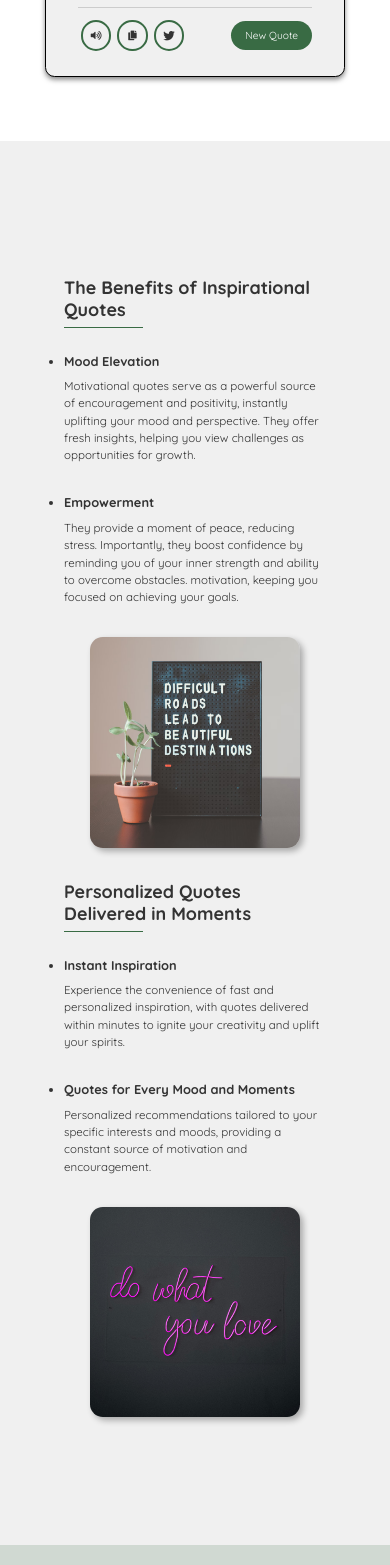
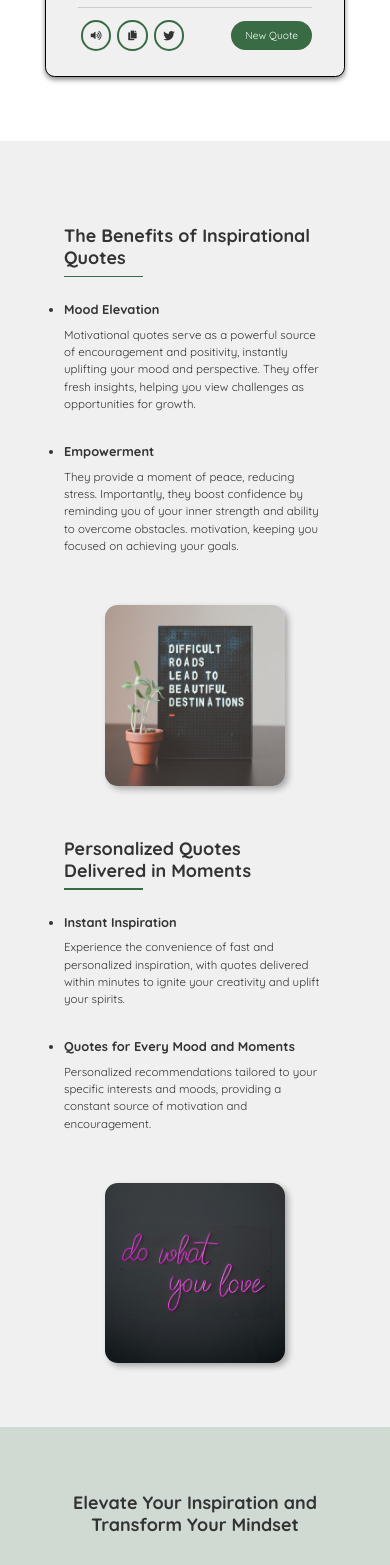
Before and after one commit to Israel1te/QuoteSynergy, a React (Create React App) app: page / in a window 390 px wide. Shown: the part 432-1997 px from the top of the page. Built offline with nearby package versions, Linux system fonts and the light colour scheme; no server answers; a web font is replaced by a local one.

Commit message:
Homepage finalized

```diff
--- a/src/Home.js
+++ b/src/Home.js
@@ -185,6 +185,8 @@ const Home = () => {
               <h3>Select Preference</h3>
               <p className="quote-text">
                 Fine-tune your experience by adjusting the tone of the quotes.
+                Whether you're seeking motivation, witty, or humor, our Quote
+                Generator allows you to personalize your preferences.
               </p>
             </div>
 
--- a/src/index.css
+++ b/src/index.css
@@ -310,12 +310,6 @@ button.loading {
   line-height: 1.5;
 }
 
-.section-2 {
-  padding-bottom: 10rem;
-}
-.section-1 {
-  padding-top: 8rem;
-}
 .benefits-section .grid-2 {
   text-align: left;
 }
--- a/src/queries.css
+++ b/src/queries.css
@@ -40,7 +40,6 @@ display: flex;
 
 
   .quote-card {
-max-width: 90rem;
     padding: 3rem;
     margin: 0 auto;
   }
@@ -50,8 +49,13 @@ max-width: 90rem;
     align-items: center;
   }
 
+  .section-1 img {
+    margin-bottom: 3rem;
+  }
+
   .benefits-img img {
-    max-width: 70%;
+    max-width: 60%;
+    margin-top: 3rem;
     height: auto;
   }
 
```
